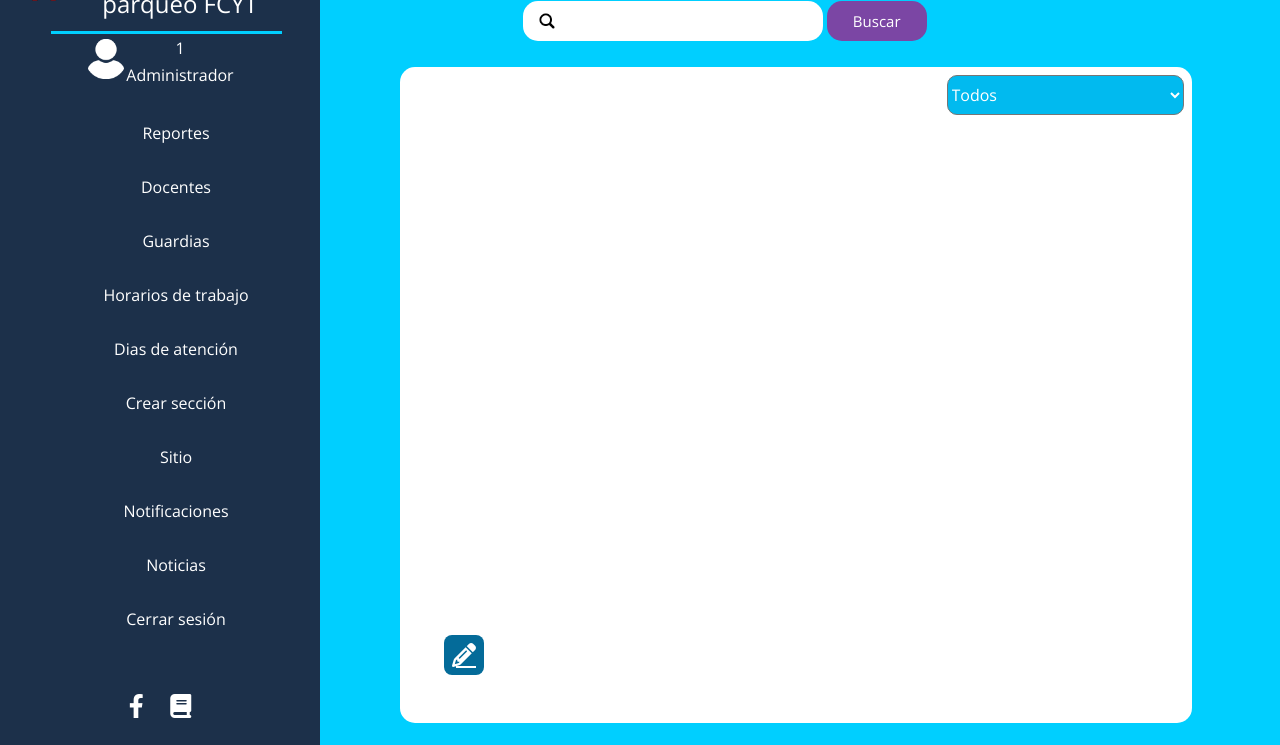
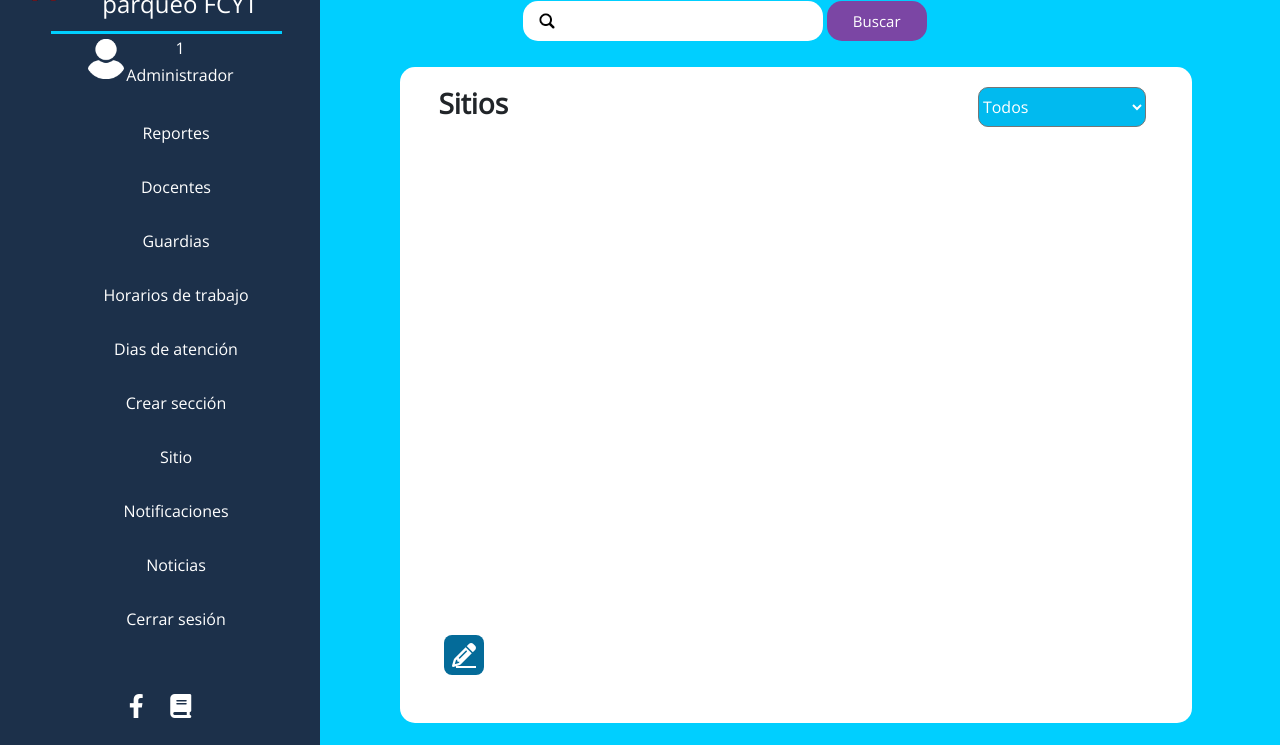
Before and after one commit to JhonnyHerbas/SistemaParqueo, a PHP site: page /App/views/visualizarSitio.php in a window 1280 px wide. Shown: the part 55-800 px from the top of the page. Run offline with PHP 8.4, Linux system fonts and the light colour scheme; the visitor is signed in with stand-in values (Sample User, id 1); data that the repository does not hold is empty.

Commit message:
Sitios con titulo en la interfaz

```diff
--- a/App/views/visualizarSitio.php
+++ b/App/views/visualizarSitio.php
@@ -46,6 +46,11 @@ include('templates/head.php');
             </div>
             <div class="visual">
                 <div class="container-seccion">
+                    <div class="solicitud-header">
+                        <h3 class="font-weight-bold">
+                            Sitios
+                        </h3>
+                    </div>
                     <select class="seccion" id="seccion" name="seccion">
                         <option value="todos">Todos</option>
                         <!-- Implementacion de la visualizacion de secciones -->
--- a/public/css/estilos.css
+++ b/public/css/estilos.css
@@ -124,12 +124,12 @@ header .redes_sociales a {
   color: white;
   border: none;
 }
-.buscar-estadia{
+.buscar-estadia {
   width: 15vw;
   background: #00cfff;
   color: #fff;
 }
-.h2estadia{
+.h2estadia {
   padding-left: 3vw;
   padding-top: 2vh;
 }
@@ -183,6 +183,10 @@ header .redes_sociales a {
   text-align: right;
   height: 10vh;
   width: 100%;
+  display: flex;
+  justify-content: space-between;
+  padding: 1vw 3vw;
+  align-items: center;
 }
 
 .seccion {
@@ -403,7 +407,6 @@ input[type="number"]::-webkit-inner-spin-button {
 .nota {
   border: 1px solid black;
   padding: 10px;
-
 }
 /* Styles libre o sitio ocupado */
 #libre {
@@ -415,7 +418,7 @@ input[type="number"]::-webkit-inner-spin-button {
   background-color: #046b99;
   color: white;
 }
-.estadia{
+.estadia {
   display: flex;
 }
 /*Visualizar solicitudes*/
```
